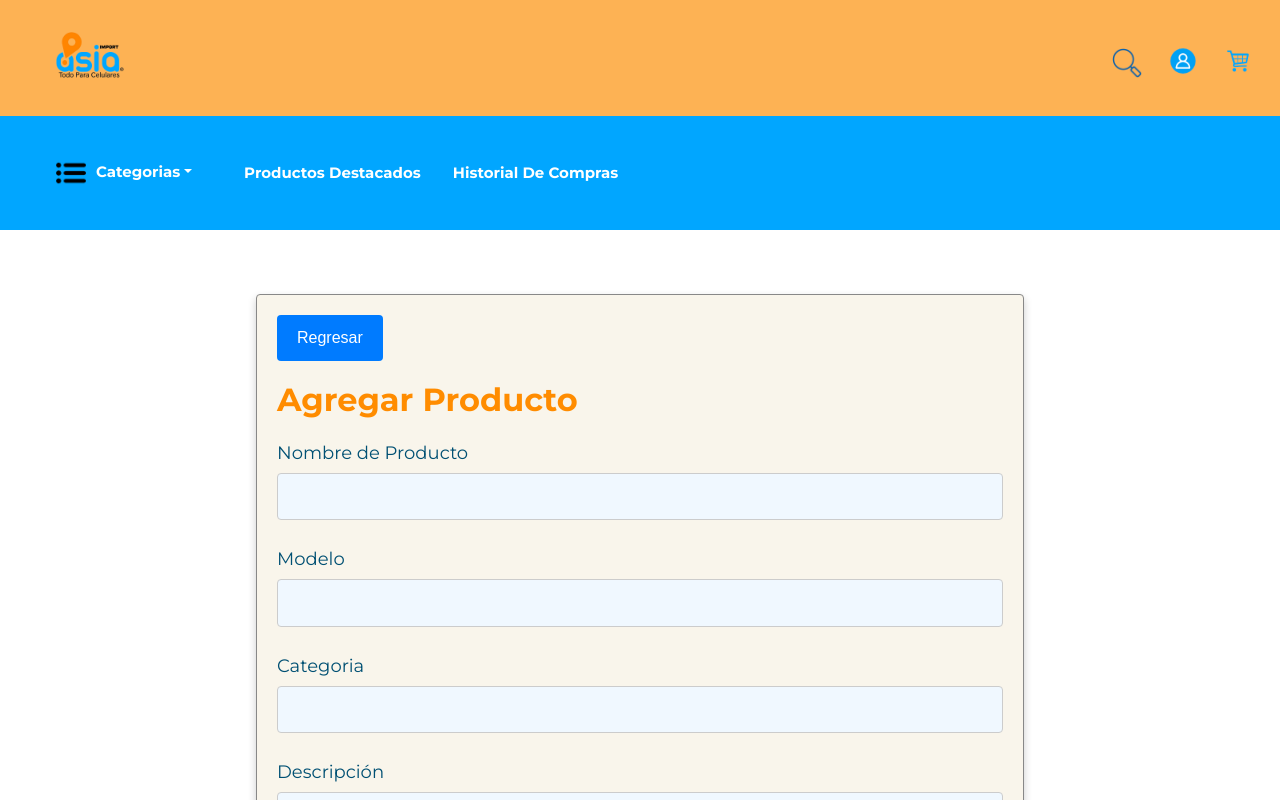
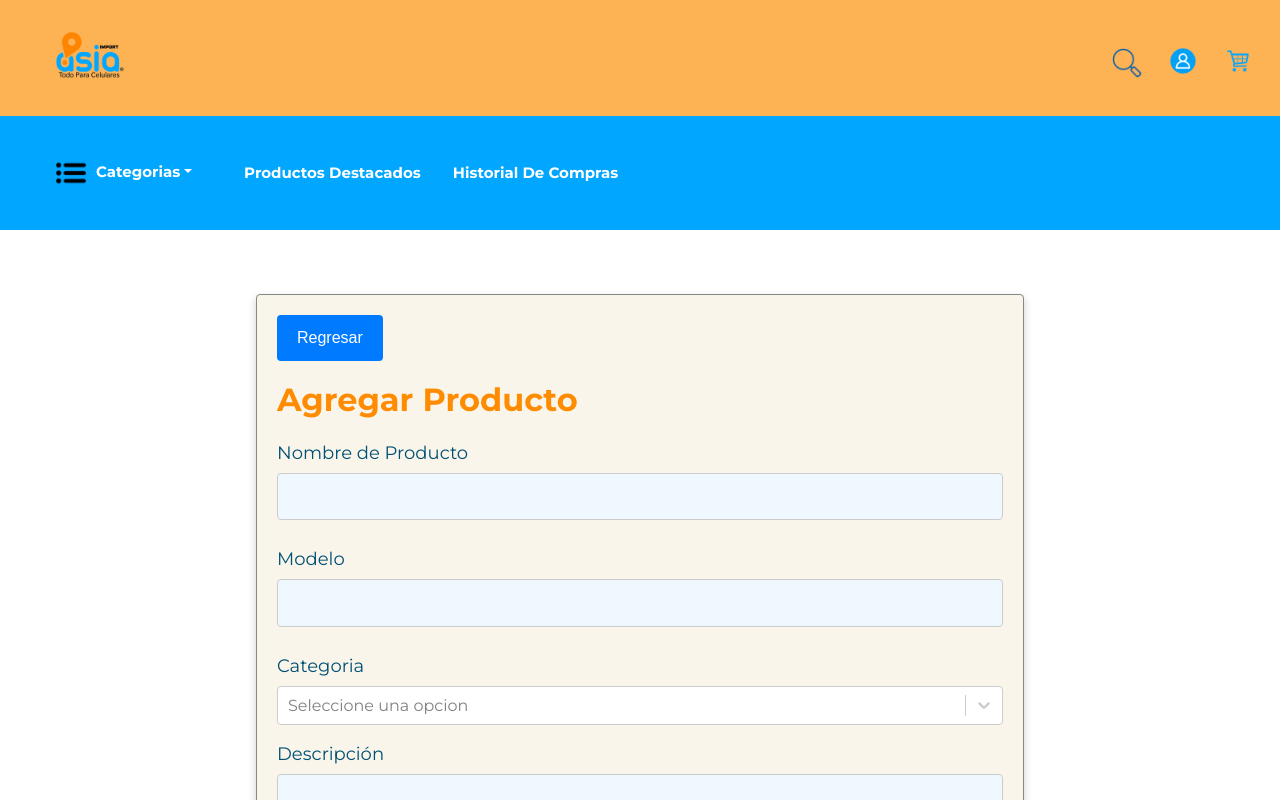
Before and after one commit to jairoaguilarts/AsiaImport, a React (Create React App) app: page /agregarp in a window 1280 px wide. Shown: the top 800 px of the page. Built offline with nearby package versions, Linux system fonts and the light colour scheme; a web font is replaced by a local one.

Commit message:
Subiendo categoria, otros con dropdown

```diff
--- a/src/components/modalesProductos/AgregarP.js
+++ b/src/components/modalesProductos/AgregarP.js
@@ -1,7 +1,7 @@
 import React, { useState } from "react";
 import CustomAlert from "../Informative_screens/CustomAlert";
 import { useNavigate } from "react-router-dom";
-
+import Select from "react-select";
 import "./ModificarP.css";
 
 function AgregarP() {
@@ -28,6 +28,17 @@ function AgregarP() {
   const [showAlert, setShowAlert] = useState(false);
   const [alertMessage, setAlertMessage] = useState("");
   const [alertVariant, setAlertVariant] = useState("white");
+
+  const options = [
+    { value: "PARLANTE", label: "PARLANTE" },
+    { value: "AURICULARES", label: "AURICULARES" },
+    { value: "BOTES", label: "BOTES" },
+    { value: "CARGADORES", label: "CARGADORES" },
+    { value: "SMARTWATCH", label: "SMARTWATCH" },
+    { value: "VIDRIO TEMPLADO", label: "VIDRIO TEMPLADO" },
+    { value: "COBERTORES", label: "COBERTORES" },
+    { value: "OTROS", label: "OTROS" },
+  ];
 
   const validarDatos = () => {
     const regexNombreApellido = /^[a-zA-ZáéíóúÁÉÍÓÚñÑ ]+$/;
@@ -65,7 +76,9 @@ function AgregarP() {
   const handleCancel = () => {
     navigate("/gestionpw");
   };
-
+  const handleCategoriaChange = (selectedOption) => {
+    setCategoria(selectedOption.value);
+  };
   const handleSave = async () => {
     const formData = new FormData();
     formData.append("Nombre", nombre);
@@ -153,14 +166,25 @@ function AgregarP() {
         />
       </div>
       <div className="form-group">
-        <label>Categoria</label>
-        <input
+        <form>
+          <label>Categoria</label>
+          <Select
+            name="categoria"
+            value={options.find((opt) => opt.value === categoria)}
+            onChange={handleCategoriaChange}
+            options={options}
+            isSearchable
+            placeholder="Seleccione una opcion"
+            className="select-with-scroll"
+          />
+        </form>
+        {/* <input
           type="text"
           placeholder=""
           id="categoriaProducto"
           value={categoria}
           onChange={(e) => setCategoria(e.target.value)}
-        />
+        /> */}
       </div>
       <div className="form-group">
         <label>Descripción</label>
```
